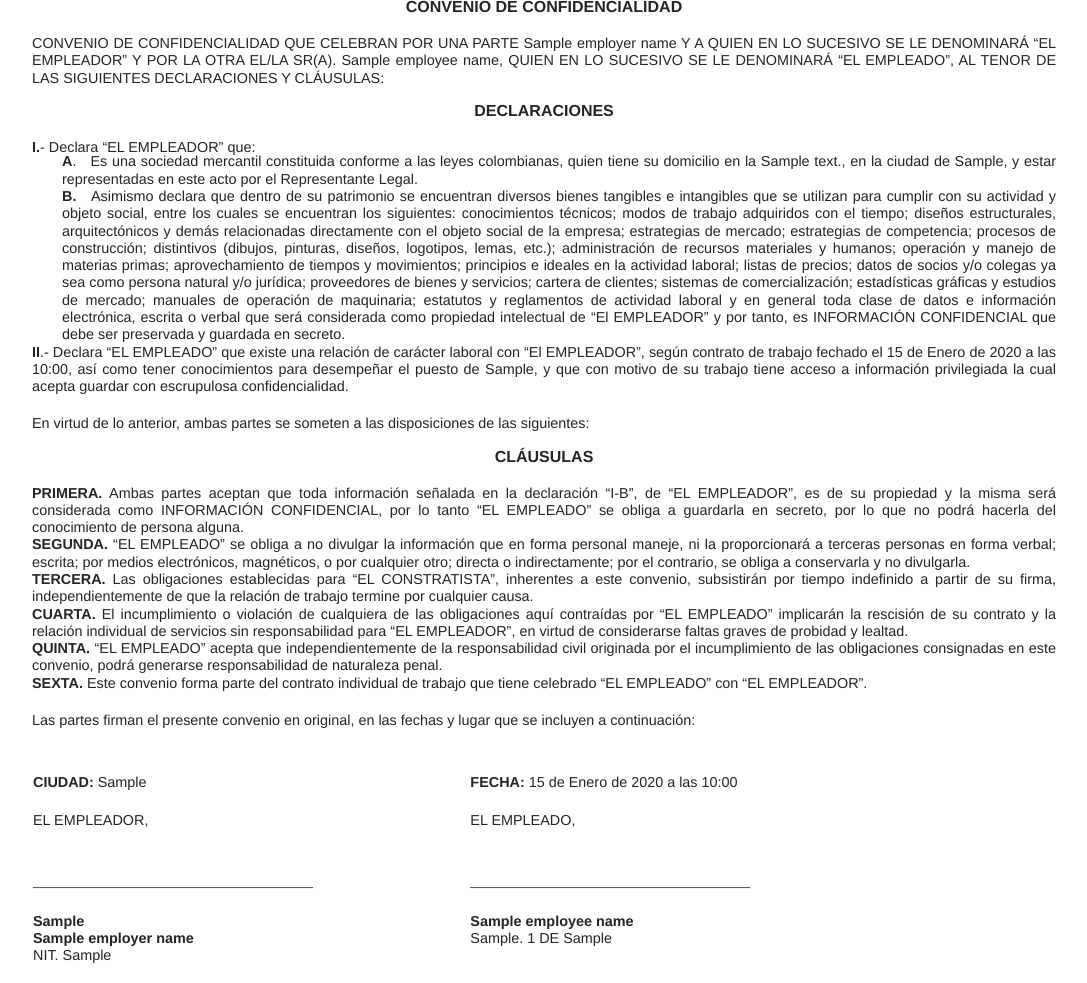
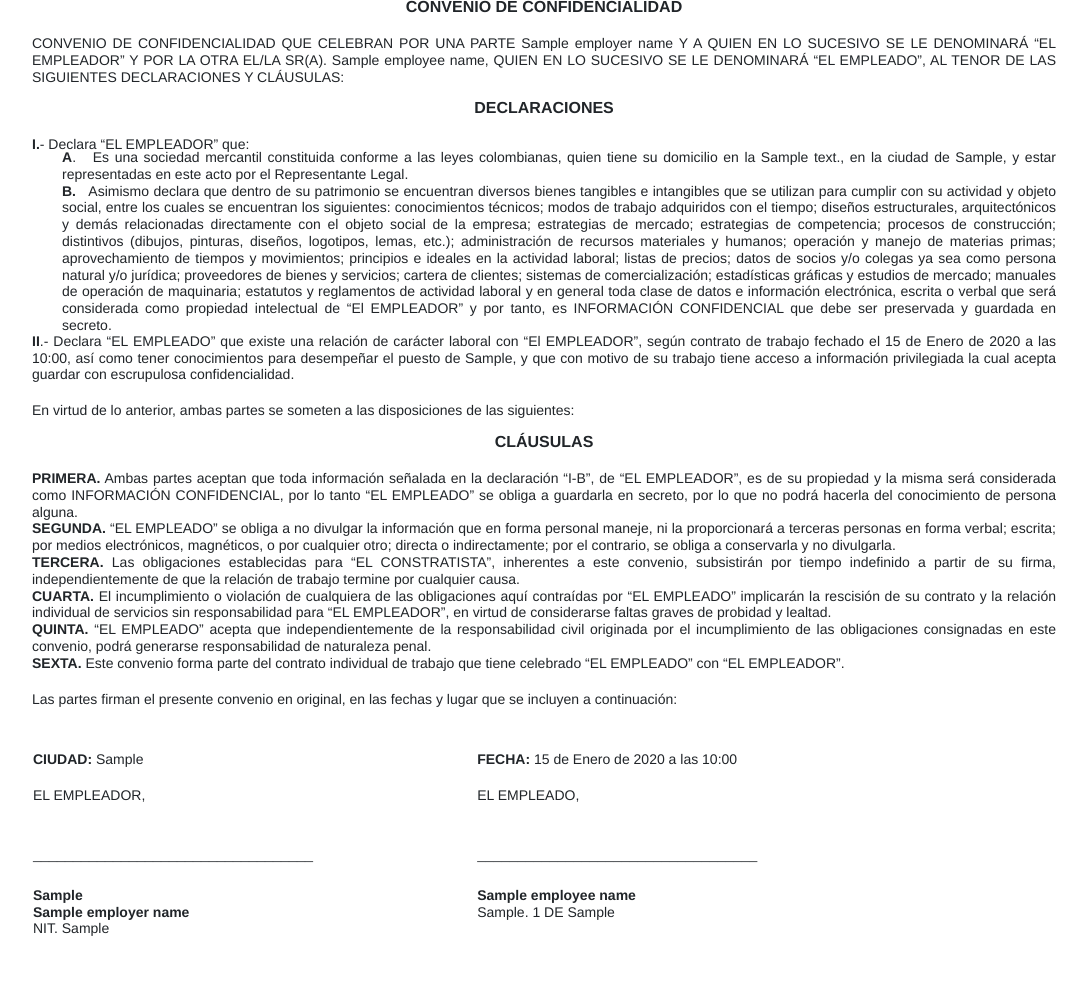
Before and after one commit to diego1996/contract-generator, a Django app: template templates/contracts/confidentiality-model.html in a window 1280 px wide. Shown: the whole page, without its empty margins (96-1183 px from the left). After the commit the page ends 936 px from the top, so only its background shows below. Run offline with Django 4.2, Linux system fonts and the light colour scheme; the template is opened without the code that fills it: most values are stand-ins (such as "Sample title", 1, 10 or a date in 2020).

Commit message:
adjust font sizes

```diff
--- a/templates/contracts/confidentiality-model.html
+++ b/templates/contracts/confidentiality-model.html
@@ -24,13 +24,13 @@
         }
 
         .title {
-            font-size: 1em;
+            font-size: 16px;
             font-family: 'Calibri Light', sans-serif;
             line-height: 1.0;
         }
 
         .text {
-            font-size: 0.9em;
+            font-size: 14px;
             font-family: 'Calibri Light', sans-serif;
             line-height: 1.2;
             display: inline-table;
--- a/templates/contracts/individual-employment-contract.html
+++ b/templates/contracts/individual-employment-contract.html
@@ -23,13 +23,13 @@
         }
 
         .title {
-            font-size: 1em;
+            font-size: 16px;
             font-family: 'Calibri Light', sans-serif;
             line-height: 1.0;
         }
 
         .text {
-            font-size: 0.9em;
+            font-size: 14px;
             font-family: 'Calibri Light', sans-serif;
             line-height: 1.2;
             display: inline-table;
```
Also changed, not shown: 1 other file.
